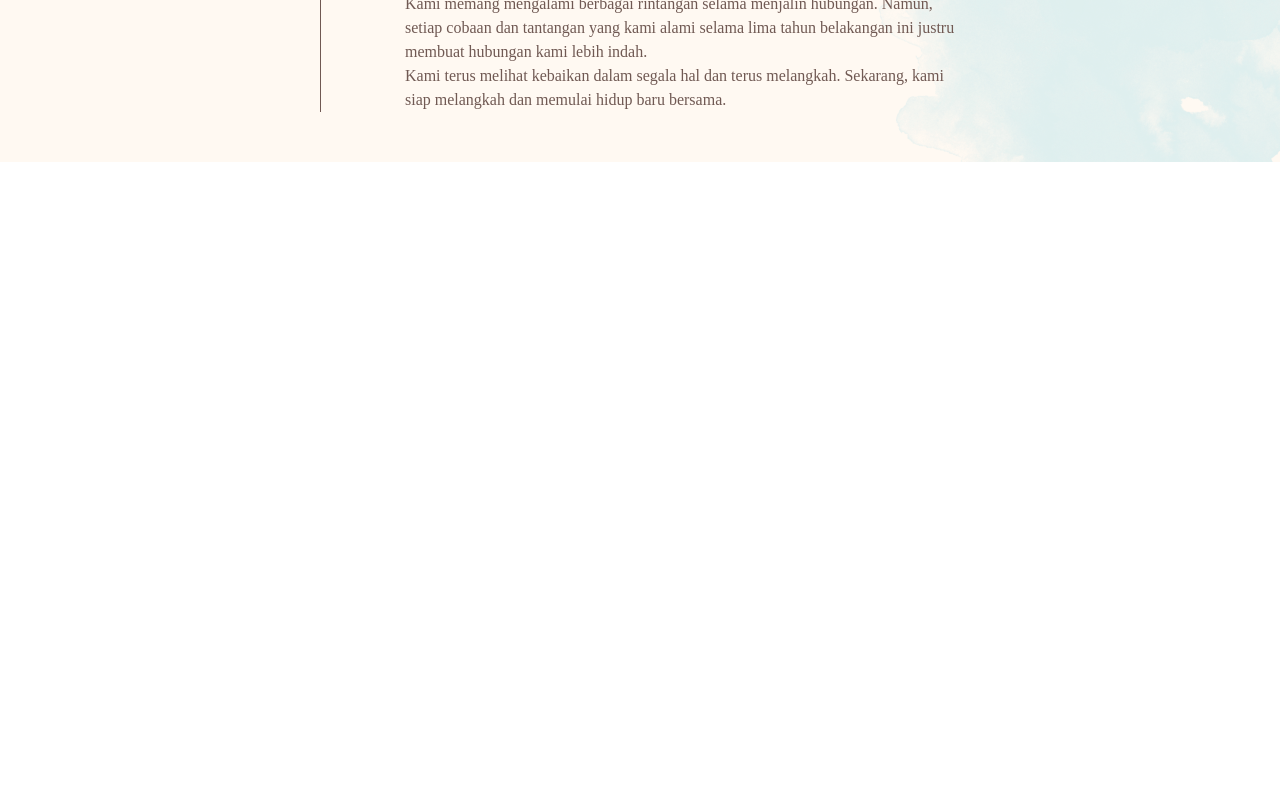
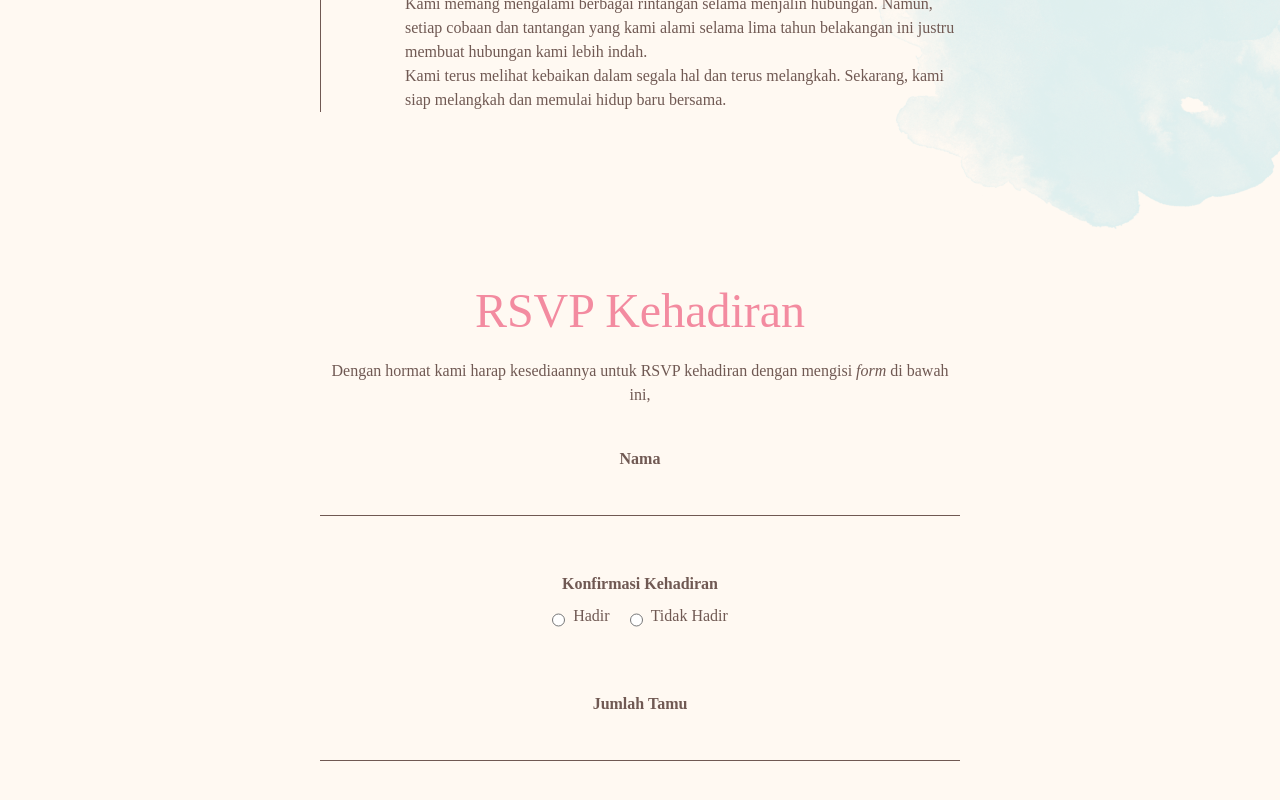
Before and after one commit to ahmadhilmandani/fe-wedding-site-1, a React (Vite) app: page / in a window 1280 px wide. Shown: the part 4070-4870 px from the top of the page. Before the commit the page ends 4232 px from the top, so only its background shows below. Built offline with nearby package versions, Linux system fonts and the light colour scheme; a web font is replaced by a local one.

Commit message:
Add RSVP section

```diff
--- a/src/App.tsx
+++ b/src/App.tsx
@@ -2,6 +2,7 @@ import Invitaion from './section/Invitaion'
 import Landing from './section/Landing'
 import LoveStory from './section/LoveStory'
 import OpeningWord from './section/OpeningWord'
+import RSVP from './section/RSVP'
 import WeddingDate from './section/WeddingDate'
 
 function App() {
@@ -13,6 +14,7 @@ function App() {
       <Invitaion />
       <WeddingDate />
       <LoveStory />
+      <RSVP />
     </div>
   )
 }
--- /dev/null
+++ b/src/section/RSVP.tsx
@@ -0,0 +1,37 @@
+export default function RSVP() {
+  return (
+    <>
+      <section className="w-full min-h-screen flex justify-center items-center relative">
+        <div className="max-w-[640px] w-full relative z-50">
+          <h1 className="text-center mb-3 text-cust-red-color">RSVP Kehadiran</h1>
+          <p className="mb-10 text-center">
+            Dengan hormat kami harap kesediaannya untuk RSVP kehadiran dengan mengisi <i>form</i> di bawah ini,
+          </p>
+          <div className="mb-14">
+            <label htmlFor="name" className="block mb-2 text-center font-bold">Nama</label>
+            <input type="text" className="block w-full pb-3 outline-none ring-0 border-b border-cust-brown-color focus:border-cust-blue-color bg-transparent" name="name" id="name" />
+          </div>
+          <div className="mb-14 w-fit mx-auto">
+            <div className="block mb-2 text-center font-bold">
+              Konfirmasi Kehadiran
+            </div>
+            <div className="flex gap-5">
+              <div className="flex gap-2">
+                <input type="radio" name="confimAttend" id="willAttend" />
+                <label htmlFor="willAttend" className="block mb-2">Hadir</label>
+              </div>
+              <div className="flex gap-2">
+                <input type="radio" name="confimAttend" id="notAttend" />
+                <label htmlFor="notAttend" className="block mb-2">Tidak Hadir</label>
+              </div>
+            </div>
+          </div>
+          <div className="mb-14">
+            <label htmlFor="numOfGuest" className="block mb-2 text-center font-bold">Jumlah Tamu</label>
+            <input type="number" className="block w-full pb-3 outline-none ring-0 border-b border-cust-brown-color focus:border-cust-blue-color bg-transparent" name="numOfGuest" id="numOfGuest" />
+          </div>
+        </div>
+      </section >
+    </>
+  )
+}
```
